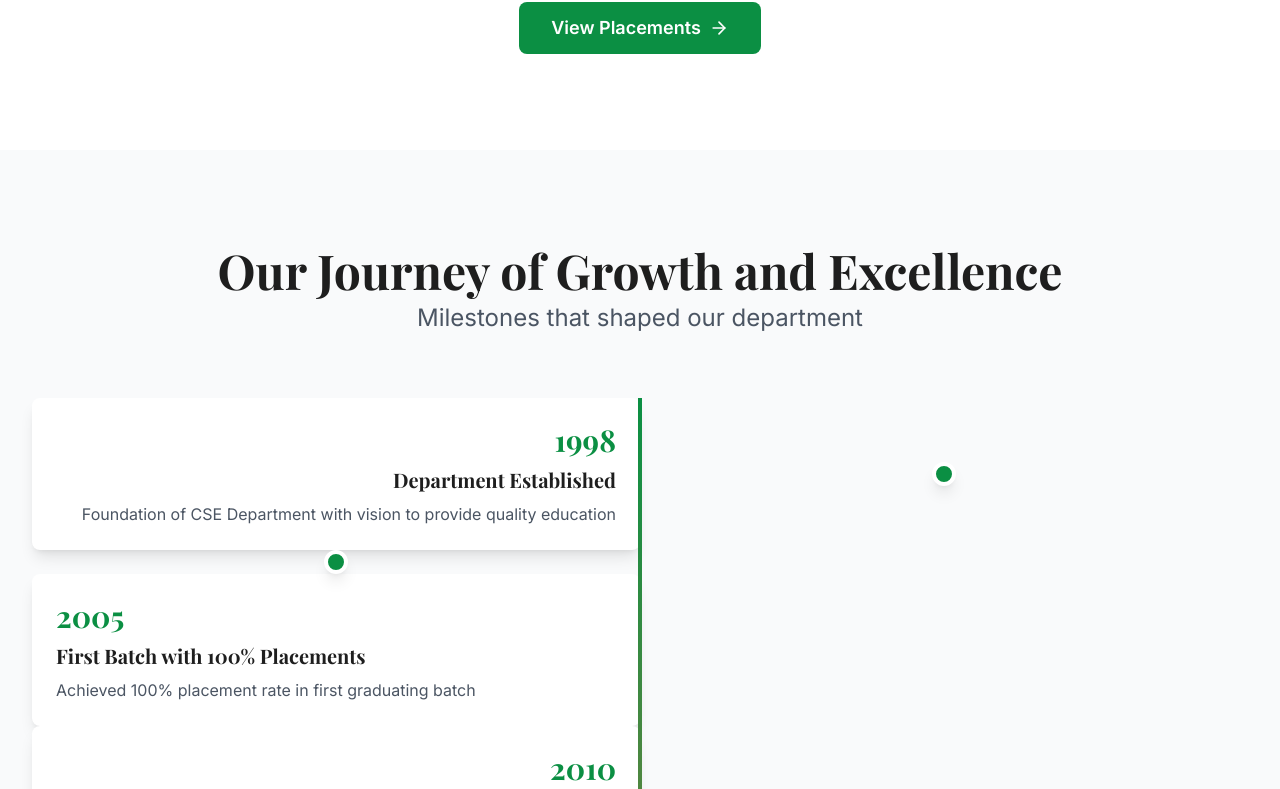
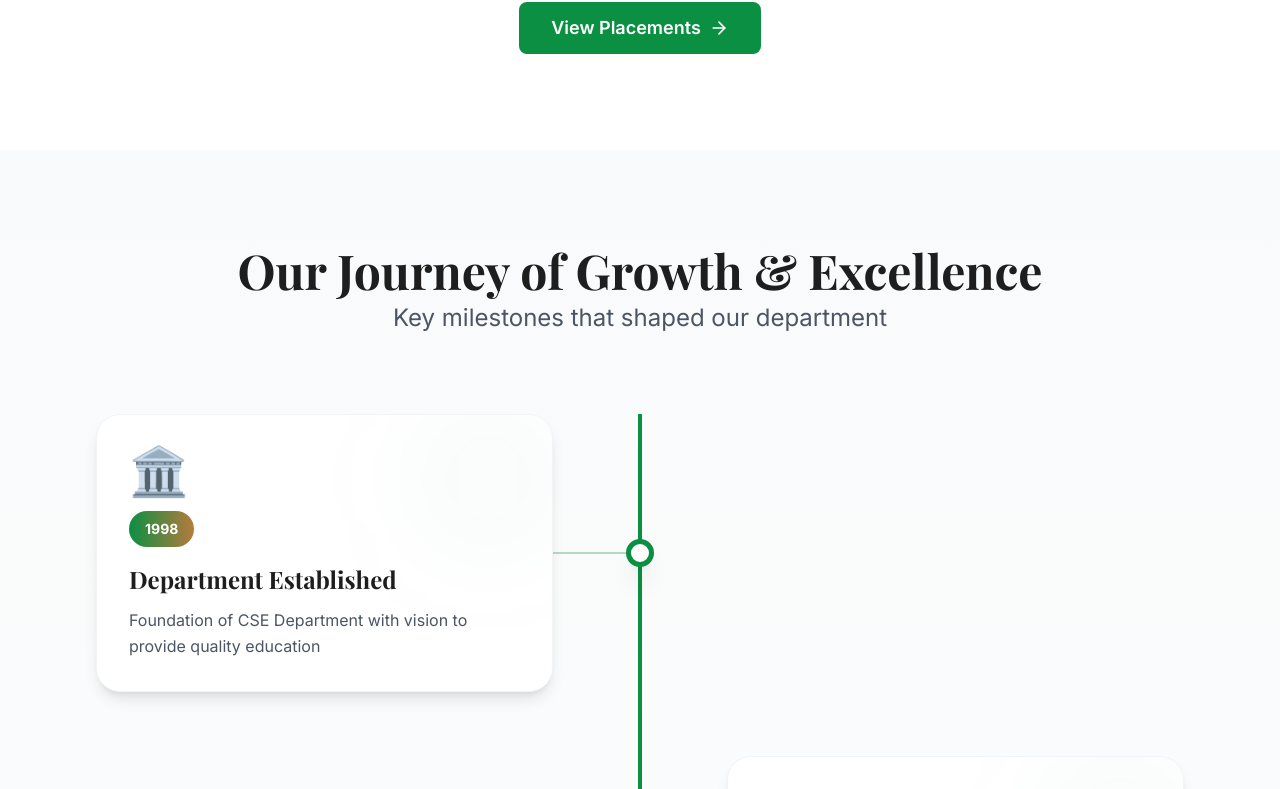
Before and after one commit to 1sv23cs069-web/promoweb, a React (Vite) app: page / in a window 1280 px wide. Shown: the part 3194-3983 px from the top of the page. Built offline with nearby package versions, Linux system fonts and the light colour scheme.

Commit message:
Timeline upd

```diff
--- a/src/constants/index.js
+++ b/src/constants/index.js
@@ -296,12 +296,13 @@ export const DEPARTMENT_TIMELINE = [
     description: 'Dedicated research center for innovation and development',
     icon: '🔬',
   },
-  {
-    year: 2020,
-    title: 'Innovation Hub Inaugurated',
-    description: 'Creative Codex club established for student innovation',
-    icon: '💡',
-  },
+ {
+  year: 2020,
+  title: 'Innovation & Research Ecosystem',
+  description:
+    'Expanded innovation initiatives, student research activities and technical communities.',
+  icon: '🚀',
+},
   {
     year: 2024,
     title: 'World-Class Facilities Completed',
--- a/src/pages/Home.jsx
+++ b/src/pages/Home.jsx
@@ -31,10 +31,10 @@ export default function Home() {
       <AchievementsSection />
 
       {/* Student Excellence */}
-      <StudentExcellenceSection />
+      {/* <StudentExcellenceSection /> */}
 
       {/* Events Section */}
-      <EventsSection />
+      {/* <EventsSection /> */}
 
       {/* Event Calendar */}
       {/* <EventCalendarSection /> */}
@@ -492,85 +492,235 @@ function PlacementStatCard({ label, value }) {
 
 function DepartmentTimelineSection() {
   return (
-    <section className="py-16 md:py-24 bg-gray-50">
-      <div className="max-w-7xl mx-auto px-4 sm:px-6 lg:px-8">
+    <section className="py-24 bg-gradient-to-b from-gray-50 to-white overflow-hidden">
+      <div className="max-w-6xl mx-auto px-4 sm:px-6 lg:px-8">
+
         <motion.div
           initial="hidden"
           whileInView="visible"
           viewport={{ once: true }}
           variants={fadeUpVariants}
-          className="text-center mb-16"
+          className="text-center mb-20"
         >
-          <h2 className="section-title">Our Journey of Growth and Excellence</h2>
-          <p className="section-subtitle">Milestones that shaped our department</p>
+          <h2 className="section-title">
+            Our Journey of Growth & Excellence
+          </h2>
+
+          <p className="section-subtitle">
+            Key milestones that shaped our department
+          </p>
         </motion.div>
 
-        {/* Timeline */}
         <div className="relative">
-          {/* Central Line */}
-          <div className="hidden md:block absolute left-1/2 transform -translate-x-1/2 w-1 h-full bg-gradient-to-b from-forest-green to-academic-gold"></div>
 
-          {/* Timeline Items */}
+          {/* Main Timeline Line */}
+          <div
+            className="
+              absolute
+              left-6
+              md:left-1/2
+              top-0
+              bottom-0
+              w-1
+              bg-gradient-to-b
+              from-forest-green
+              via-forest-green
+              to-academic-gold
+              md:-translate-x-1/2
+            "
+          />
+
+          <div className="space-y-16">
+
+            {DEPARTMENT_TIMELINE.map((item, index) => {
+              const isLeft = index % 2 === 0;
+
+              return (
                 <motion.div
-            initial="hidden"
-            whileInView="visible"
+                  key={item.year}
+                  initial={{
+                    opacity: 0,
+                    x: isLeft ? -60 : 60,
+                  }}
+                  whileInView={{
+                    opacity: 1,
+                    x: 0,
+                  }}
                   viewport={{ once: true }}
-            variants={staggerContainer}
-            className="space-y-12 md:space-y-0"
+                  transition={{
+                    duration: 0.7,
+                    delay: index * 0.1,
+                  }}
+                  className="relative"
                 >
-            {DEPARTMENT_TIMELINE.map((item, index) => (
-              <TimelineItem key={item.year} item={item} index={index} />
-            ))}
+
+                  {/* Desktop Layout */}
+                  <div
+                    className={`
+                      hidden md:flex
+                      items-center
+                      ${isLeft ? "justify-start" : "justify-end"}
+                    `}
+                  >
+
+                    <div className="w-[42%]">
+                      <TimelineCard item={item} />
+                    </div>
+
+                  </div>
+
+                  {/* Mobile Layout */}
+                  <div className="md:hidden ml-16">
+                    <TimelineCard item={item} />
+                  </div>
+
+                  {/* Timeline Node */}
+                  <div
+                    className="
+                      absolute
+                      top-1/2
+                      left-6
+                      md:left-1/2
+                      -translate-y-1/2
+                      md:-translate-x-1/2
+                      z-20
+                    "
+                  >
+
+                    <motion.div
+                      whileInView={{
+                        scale: [0.8, 1.3, 1],
+                      }}
+                      transition={{
+                        duration: 0.8,
+                      }}
+                      className="relative"
+                    >
+
+                      <div
+                        className="
+                          absolute
+                          inset-0
+                          rounded-full
+                          bg-forest-green
+                          animate-ping
+                          opacity-20
+                        "
+                      />
+
+                      <div
+                        className="
+                          w-7
+                          h-7
+                          rounded-full
+                          bg-white
+                          border-[5px]
+                          border-forest-green
+                          shadow-xl
+                          relative
+                          z-10
+                        "
+                      />
+
                     </motion.div>
+                  </div>
+
+                  {/* Connector Line */}
+                  <div
+                    className={`
+                      hidden md:block
+                      absolute
+                      top-1/2
+                      h-[2px]
+                      bg-forest-green/30
+                      -translate-y-1/2
+                      ${
+                        isLeft
+                          ? "left-[42%] right-1/2"
+                          : "left-1/2 right-[42%]"
+                      }
+                    `}
+                  />
+
+                </motion.div>
+              );
+            })}
+
+          </div>
         </div>
       </div>
     </section>
   );
 }
 
-function TimelineItem({ item, index }) {
-  const isEven = index % 2 === 0;
-
+function TimelineCard({ item }) {
   return (
     <motion.div
-      variants={cardHoverVariants}
-      custom={index}
-      className="mb-8 md:mb-0"
+      whileHover={{
+        y: -8,
+        scale: 1.02,
+      }}
+      transition={{
+        duration: 0.3,
+      }}
+      className="
+        bg-white
+        rounded-3xl
+        shadow-lg
+        border
+        border-gray-100
+        p-8
+        relative
+        overflow-hidden
+      "
     >
-      <div className="grid grid-cols-1 md:grid-cols-2 gap-8 md:gap-0 items-center">
-        {/* Left side for even, right for odd */}
-        <div className={`${isEven ? 'md:col-span-1 md:text-right' : 'md:col-span-1 md:order-2'}`}>
-          <motion.div
-            initial={{ opacity: 0, x: isEven ? 20 : -20 }}
-            whileInView={{ opacity: 1, x: 0 }}
-            viewport={{ once: true }}
-            transition={{ duration: 0.6 }}
-            className="bg-white p-6 rounded-lg shadow-lg hover:shadow-xl transition-shadow"
-          >
-            <h3 className="text-3xl font-display font-bold text-forest-green mb-2">{item.year}</h3>
-            <h4 className="text-xl font-bold text-dark-charcoal mb-2">{item.title}</h4>
-            <p className="text-gray-600">{item.description}</p>
-          </motion.div>
+      {/* Decorative Glow */}
+      <div
+        className="
+          absolute
+          top-0
+          right-0
+          w-32
+          h-32
+          bg-forest-green/5
+          rounded-full
+          blur-3xl
+        "
+      />
+
+      {/* Icon */}
+      <div className="text-5xl mb-4">
+        {item.icon}
       </div>
 
-        {/* Center dot */}
-        <div className="hidden md:flex justify-center">
-          <motion.div
-            initial={{ scale: 0 }}
-            whileInView={{ scale: 1 }}
-            viewport={{ once: true }}
-            transition={{ duration: 0.4 }}
-            className="relative z-10"
+      {/* Year Badge */}
+      <div
+        className="
+          inline-flex
+          px-4
+          py-2
+          rounded-full
+          bg-gradient-to-r
+          from-forest-green
+          to-academic-gold
+          text-white
+          text-sm
+          font-bold
+          mb-4
+        "
       >
-            <div className="w-6 h-6 bg-forest-green rounded-full border-4 border-white shadow-lg"></div>
-          </motion.div>
+        {item.year}
       </div>
 
-        {/* Right side for even, left for odd */}
-        <div className={`${isEven ? 'md:col-span-1 md:order-2' : 'md:col-span-1 md:text-left'}`}>
-          {/* Empty for spacing */}
-        </div>
-      </div>
+      {/* Title */}
+      <h3 className="text-2xl font-bold text-dark-charcoal mb-3">
+        {item.title}
+      </h3>
+
+      {/* Description */}
+      <p className="text-gray-600 leading-relaxed">
+        {item.description}
+      </p>
     </motion.div>
   );
 }
```
Lines whose indentation alone changed are shown as unchanged.
